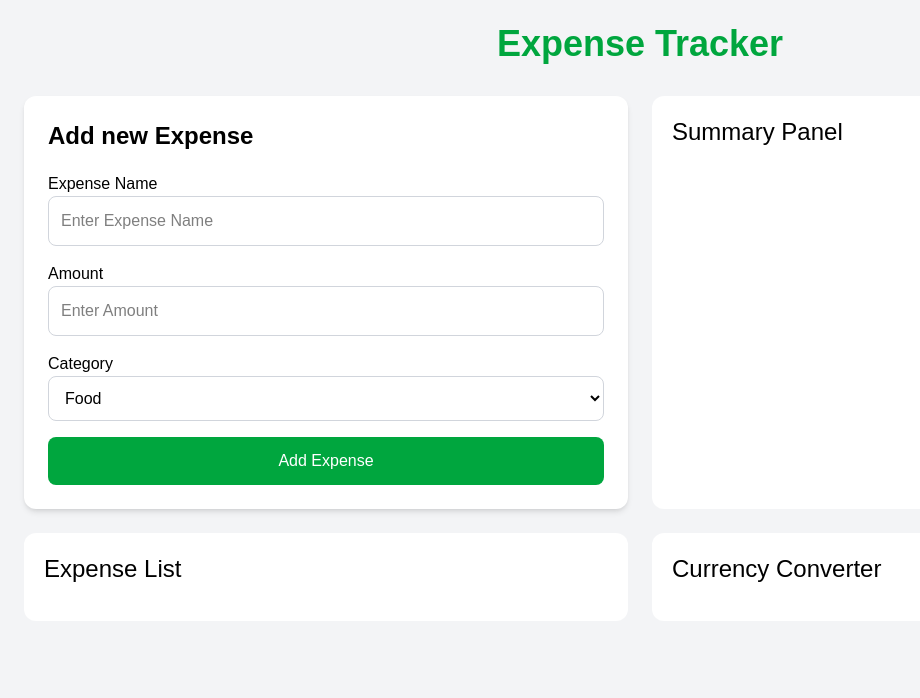
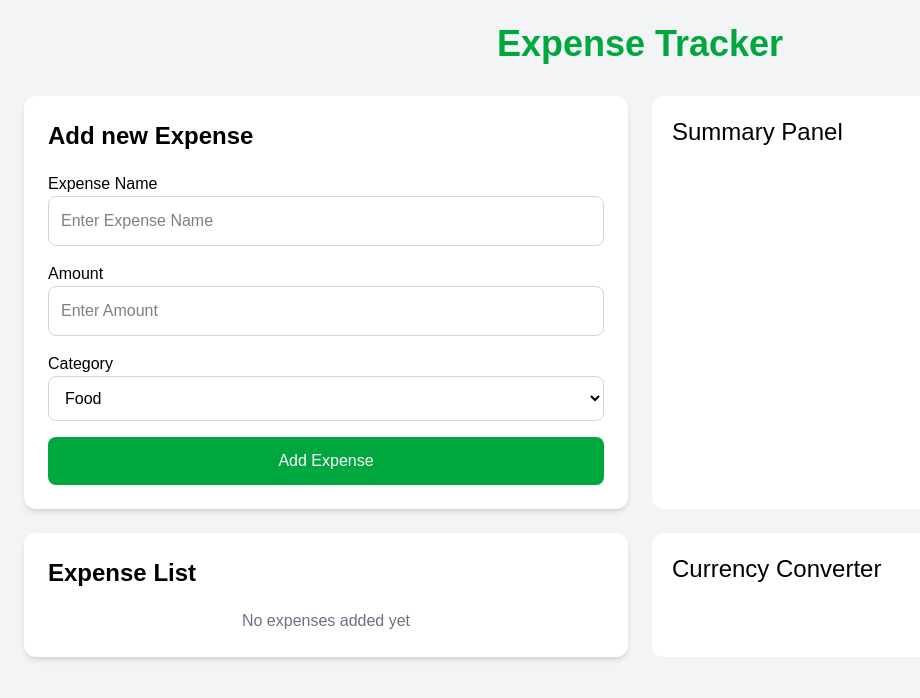
Before and after one commit to Gajanan06/Expense-Tracker-App, a React (Vite) app: page / in a window 1280 px wide. Shown: the top 698 px of the page, without its empty margins (0-920 px from the left). Built offline with nearby package versions, Linux system fonts and the light colour scheme.

Commit message:
Build expense list with dynamic rendering and delete functionality

```diff
--- a/src/App.jsx
+++ b/src/App.jsx
@@ -12,6 +12,12 @@ function App() {
     setExpenses([...expenses,newExpense]);
   };
 
+  const deleteExpense = (id) => {
+    const updatedExpenses = expenses.filter((expense) => expense.id !== id);
+
+    setExpenses(updatedExpenses);
+  }
+
   return (
     <div className="min-h-screen bg-gray-100 p-6">
       <div className="max-w-6xl mx-auto">
@@ -24,7 +30,7 @@ function App() {
 
        <SummaryPanel />
 
-       <ExpenseList />
+       <ExpenseList expenses={expenses} deleteExpense={deleteExpense}/>
 
        <CurrencyConverter />
 
--- a/src/components/ExpenseForm.jsx
+++ b/src/components/ExpenseForm.jsx
@@ -1,6 +1,6 @@
 import { useState } from "react";
 
-function ExpenseForm(addExpense) {
+function ExpenseForm({addExpense}) {
 
     const [title, setTitle] = useState("");
     const [amount, setAmount] = useState("");
--- a/src/components/ExpenseList.jsx
+++ b/src/components/ExpenseList.jsx
@@ -1,7 +1,42 @@
-function ExpenseList() {
+function ExpenseList({ expenses , deleteExpense})
+ {
+
+    console.log(expenses);
     return (
-        <div className="bg-white p-5 rounded-xl">
-            <h3 className="text-2xl mb-4">Expense List</h3>
+        <div className="bg-white p-6 rounded-xl shadow-md">
+            <h2 className="text-2xl font-semibold mb-5">Expense List</h2>
+
+            {expenses.length === 0 ? (
+                <p className="text-gray-500 text-center">
+                    No expenses added yet
+                </p>
+            ) : (
+                <div className="space-y-4">
+                    {expenses.map((expense) => (
+                        <div
+                          key={expense.id}
+                          className="border border-gray-200 rounded-lg p-4 flex justify-between items-center hover:shadow-md transition duration-300">
+
+                        <div>
+                            <h3 className="text-lg font-semibold">{expense.title}</h3>
+
+                            <p className="text-gray-500 text-sm">{expense.category}</p>
+
+                        </div>
+
+                        <div className="text-right">
+                            <p className="text-lg font-bold text-green-600">{expense.amount}
+                            </p>
+
+                            <button onClick={() => deleteExpense(expense.id)}
+                              className="mt-2 text-sm bg-red-500 hover:bg-red-600 text-white px-3 py-1 rounded-md transition">
+                                Delete
+                              </button>
+                        </div>
+                    </div>
+                    ))}
+                </div>
+            )}
         </div>
     );
 }
```
